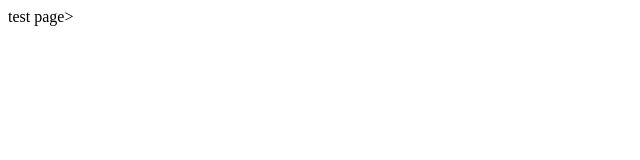
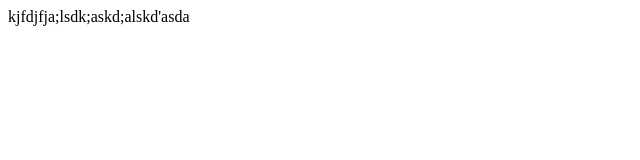
Before and after one commit to Bryantwzt/mejo187site, a plain HTML site: page index.html in a window 1280 px wide. Shown: the whole page, without its empty margins (0-640 px from the left). Drawn offline with Linux system fonts and the light colour scheme.

Commit message:
Update index.html

```diff
--- a/index.html
+++ b/index.html
@@ -6,6 +6,6 @@
 <title>WZT PAGE</title>
 </head>
 <body>
-test page>
+kjfdjfja;lsdk;askd;alskd'asda
 </body>
 </html>
```
